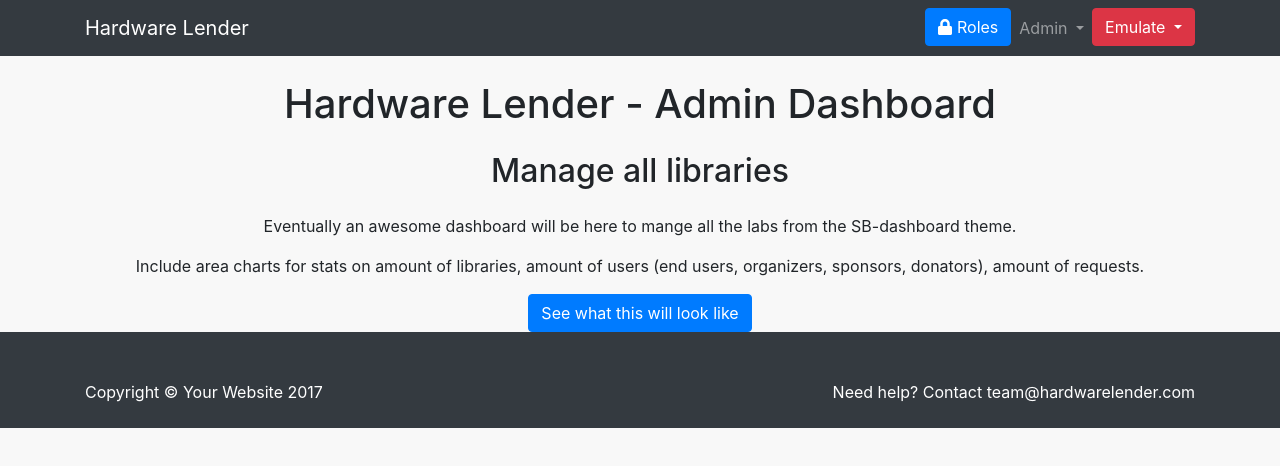
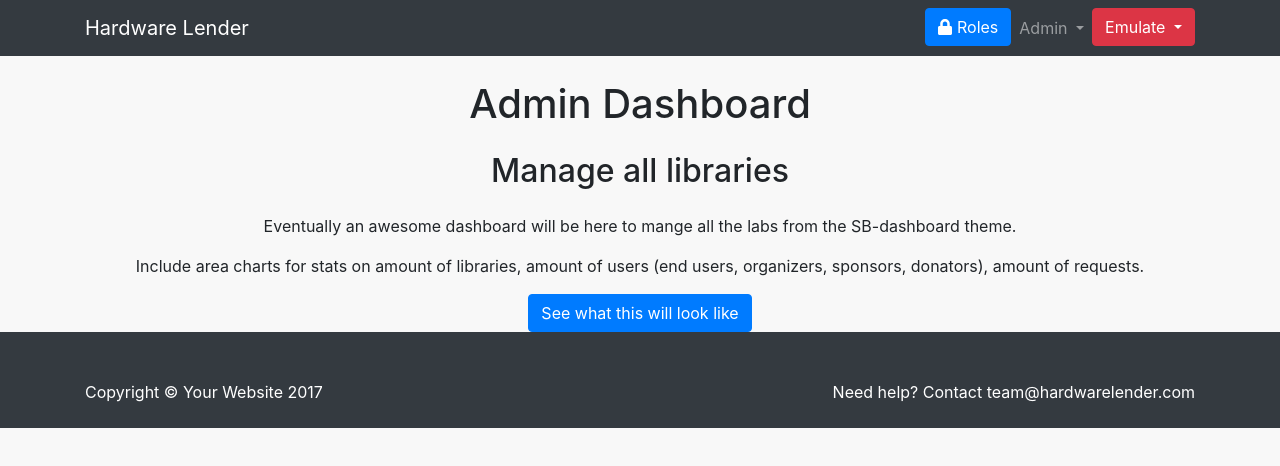
Before and after one commit to JessePeplinski/hardware-lender-web-app, a website: page roles/admin/index.html in a window 1280 px wide. Drawn offline with nearby package versions, Linux system fonts and the light colour scheme.

Commit message:
update verbiage

```diff
--- a/roles/admin/index.html
+++ b/roles/admin/index.html
@@ -78,7 +78,7 @@
   <div class="container">
 
     <!-- Page Heading -->
-    <h1 class="my-4 text-center">Hardware Lender - Admin Dashboard</h1>
+    <h1 class="my-4 text-center">Admin Dashboard</h1>
     <h2 class="my-4 text-center">Manage all libraries</h2>
 
     <div class="row text-center">
```
